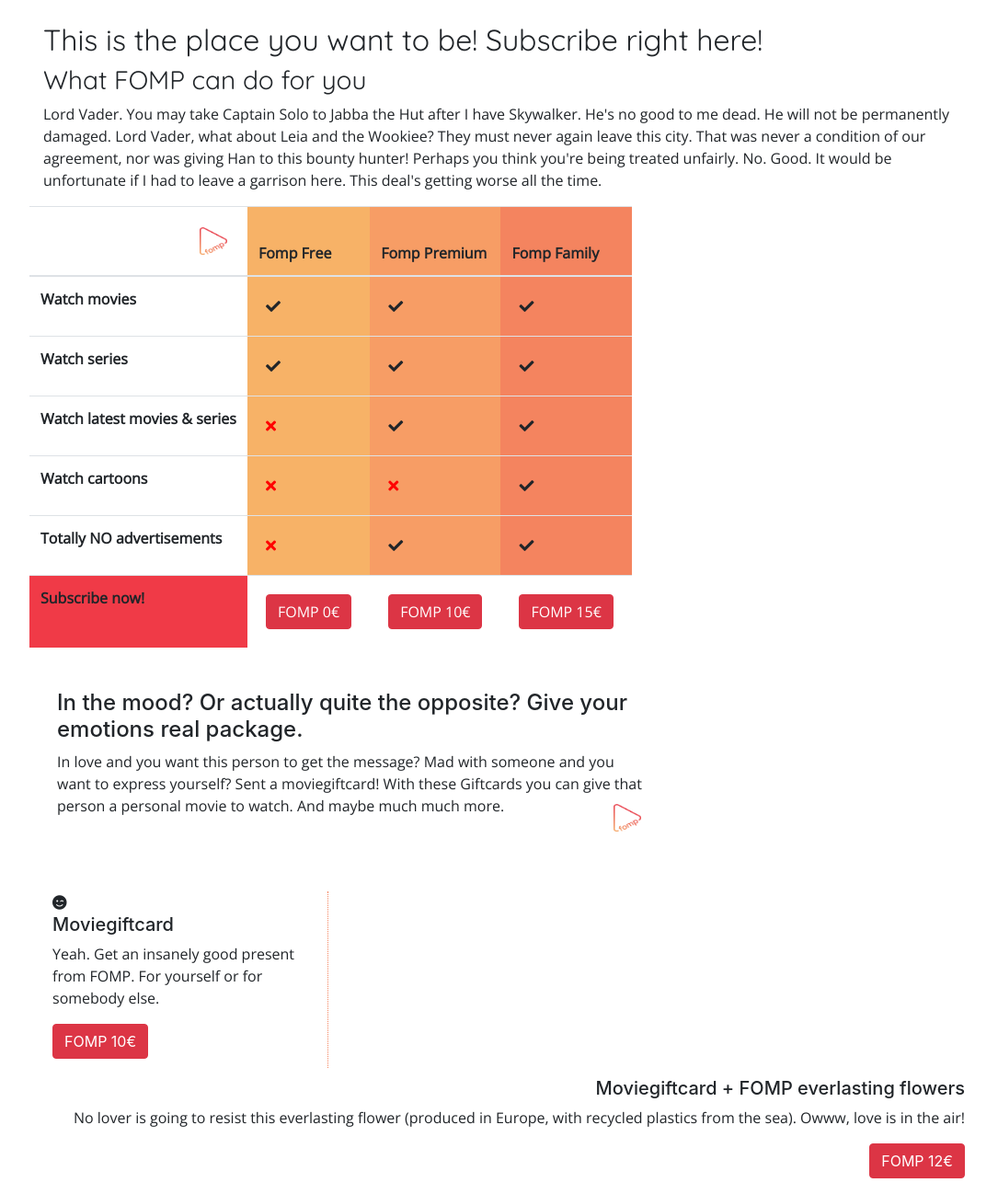
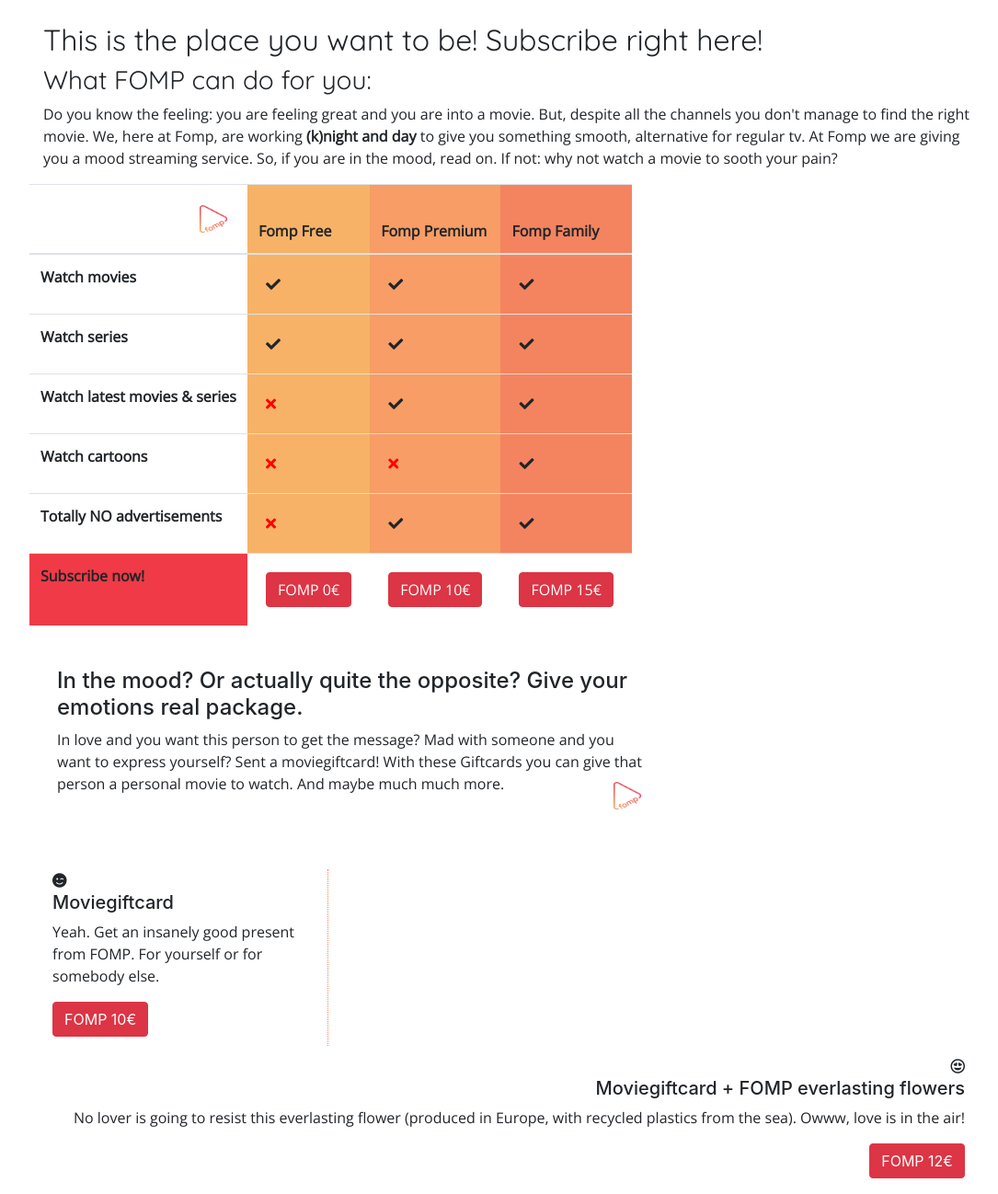
Before and after one commit to pablodezutter/FOMP, a plain HTML site: page index.html in a window 1280 px wide. Shown: the part 40-1338 px from the top of the page at 92% size, without its empty margins (87-1172 px from the left). Drawn offline with nearby package versions, Linux system fonts and the light colour scheme.

Commit message:
putting some text

```diff
--- a/index.html
+++ b/index.html
@@ -23,11 +23,10 @@
 
   <div class="row">
     <div class="col-md-12" >
-        <h3 >What FOMP can do for you</h3>
-        <p id="inleiding">Lord Vader. You may take Captain Solo to Jabba the Hut after I have Skywalker. He's no good to me dead.
-          He will not be permanently damaged. Lord Vader, what about Leia and the Wookiee?
-          They must never again leave this city. That was never a condition of our agreement, nor was giving Han to this bounty hunter!
-          Perhaps you think you're being treated unfairly. No. Good. It would be unfortunate if I had to leave a garrison here. This deal's getting worse all the time.
+        <h3 >What FOMP can do for you:</h3>
+        <p id="inleiding">Do you know the feeling: you are feeling great and you are into a movie. But, despite all the channels you don't manage to find the right movie.
+                    We, here at Fomp, are working <b>(k)night and day</b> to give you something smooth, alternative for regular tv. At Fomp we are  giving you a mood streaming service.
+                    So, if you are in the mood, read on. If not: why not watch a movie to sooth your pain?
         </p>
     </div>
   </div><!--close div row-->
@@ -111,12 +110,12 @@
 
       <div class="moviegiftcard">
             <i class="fas fa-smile-wink"></i>
-            <h5>Moviegiftcard</i></h5><p>Yeah. Get an insanely good present from FOMP.
+            <h5>Moviegiftcard</h5><p>Yeah. Get an insanely good present from FOMP.
             For yourself or for somebody else.</p><a class="btn btn-danger" href="#" role="button">FOMP 10€</a>
       </div>
 
       <div class="moviegiftcard_flowers">
-              <h5>Moviegiftcard + FOMP everlasting flowers</h5><p> No lover is going to resist this everlasting flower
+              <i class="far fa-grin-hearts"></i><h5>Moviegiftcard + FOMP everlasting flowers</h5><p> No lover is going to resist this everlasting flower
               (produced in Europe, with recycled plastics from the sea). Owww, love is in the air!</p><a class="btn btn-danger" href="#" role="button">FOMP 12€</a>
 
       </div>
@@ -128,8 +127,9 @@
       </div>
 
       <div class="moviegiftcard_teddy">
-              <i class="far fa-grin-hearts-5x"></i>
-              <h5>Moviegiftcard + FOMP teddybear</h5><p>Bears are always nice. Especially if that someone is your friend.</p><a class="btn btn-danger" href="#" role="button">FOMP 15€</a>
+
+              <h5>Moviegiftcard + FOMP teddybear</h5><p>Bears are always nice. Fomp bears are more than nice, they are dope!
+                 Especially if that someone is your friend.</p><a class="btn btn-danger" href="#" role="button">FOMP 15€</a>
 
       </div>
 
--- a/mystyle.css
+++ b/mystyle.css
@@ -35,7 +35,8 @@
 text-align: right;
 padding-bottom: 10px;
 margin: 10px;
-width: 300px:
+width: 100px:
+
 
   }
 
```
